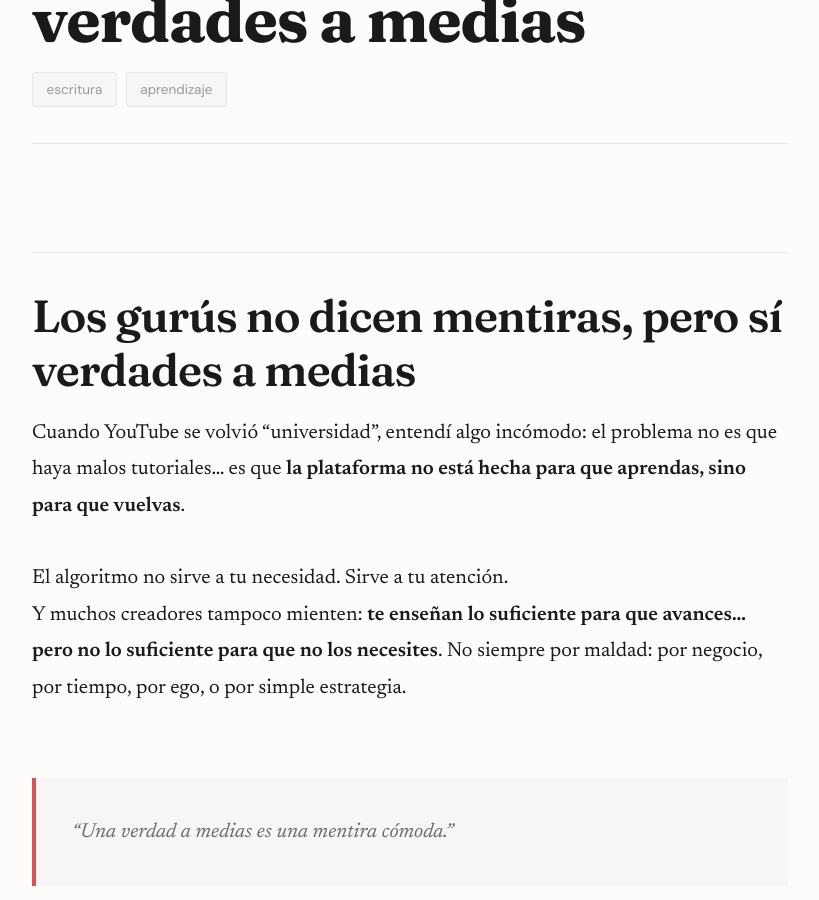
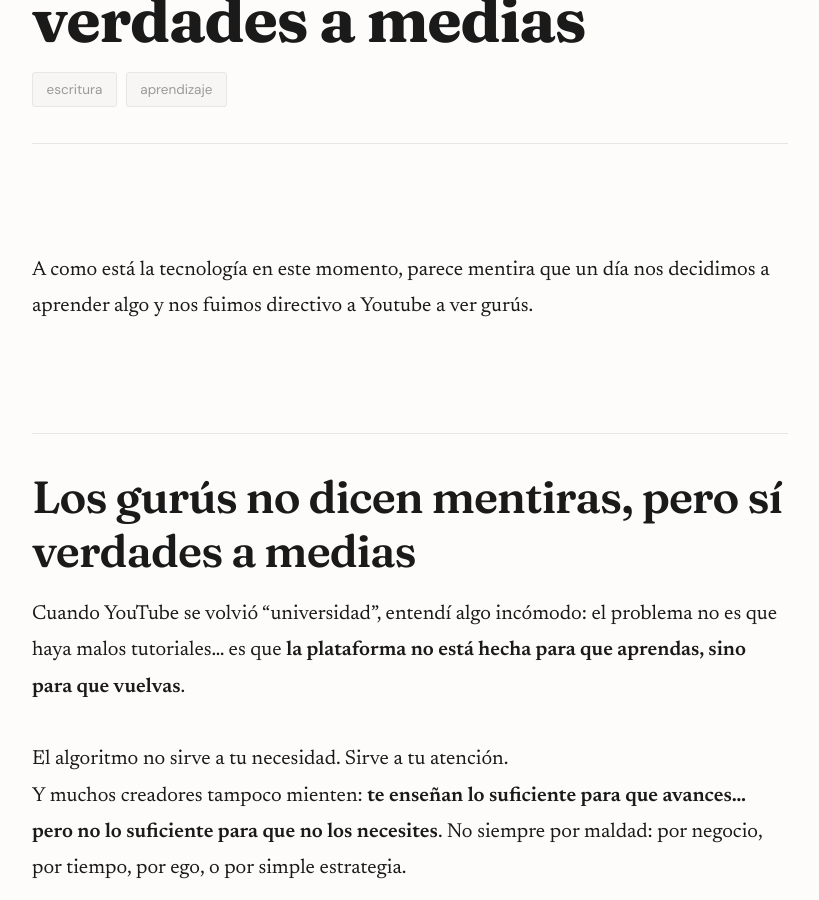
Before and after one commit to renedev0284-creator/renedev0284-creator.github.io, a Jekyll site: the page built from _posts/2026-01-30-el-que-sabe-se-divierte.md, in a window 1280 px wide and 900 px high, scrolled down 536 px. Shown: the whole window, without its empty margins (230-1049 px from the left). Built offline with Jekyll 4.4.1, drawn with Linux system fonts in a browser that asks for light colours.

Commit message:
Feat intro n post de los gurús

```diff
--- a/_posts/2026-01-30-el-que-sabe-se-divierte.md
+++ b/_posts/2026-01-30-el-que-sabe-se-divierte.md
@@ -4,6 +4,8 @@
 date: 2026-01-30
 tags: [escritura, aprendizaje]
 ---
+
+A como está la tecnología en este momento, parece mentira que un día nos decidimos a aprender algo y nos fuimos directivo a Youtube a ver gurús.
 
 ## Los gurús no dicen mentiras, pero sí verdades a medias
 
```
